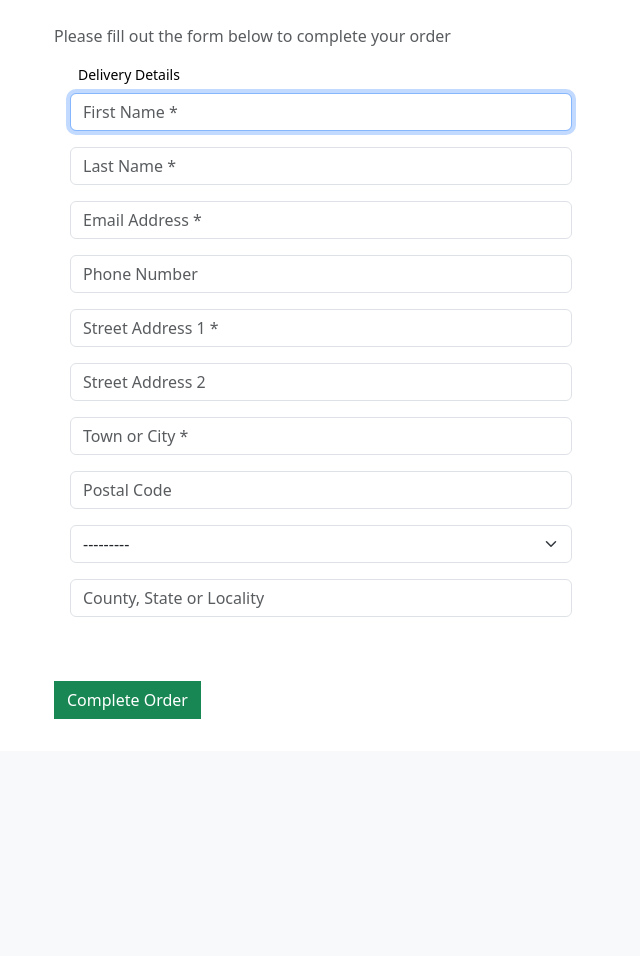
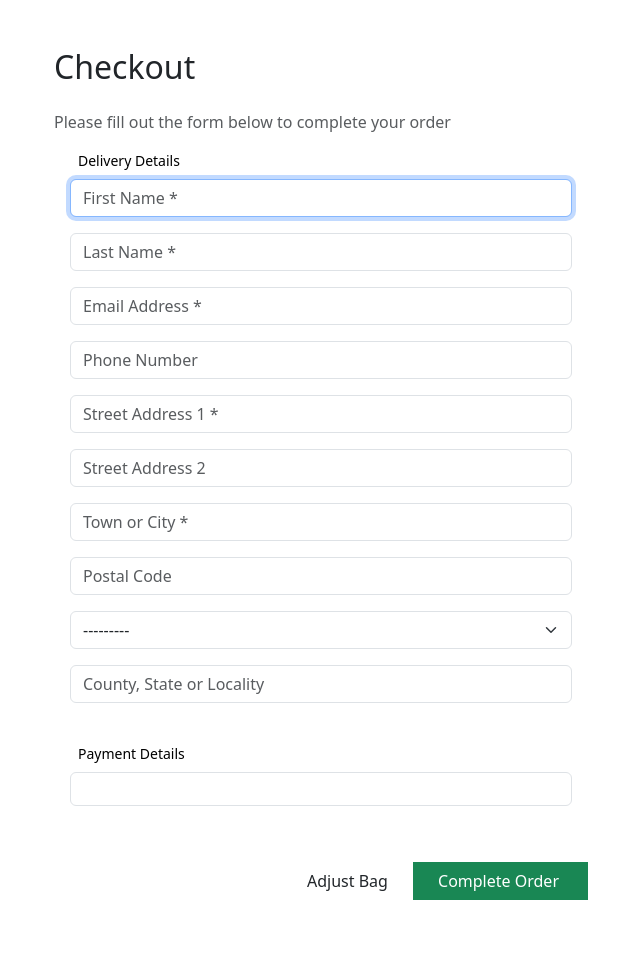
Before and after one commit to Analisa1984/brushed-up-things, a Django app: page /checkout/ in a window 1280 px wide. Shown: the part 219-1175 px from the top of the page, without its empty margins (40-680 px from the left). Before the commit the page ends 938 px from the top, so only its background shows below. Run offline with Django 5.2, Linux system fonts and the light colour scheme; some libraries are stand-ins or nearby versions.

```diff
--- a/checkout/models.py
+++ b/checkout/models.py
@@ -38,6 +38,7 @@ class Order(models.Model):
     county = models.CharField(max_length=60, null=True, blank=True)
     country = CountryField(blank_label='Country *', null=False, blank=False)
     post_code = models.CharField(max_length=30, null=True, blank=True)
+
     shipping_cost = models.DecimalField(max_digits=6,
                                         decimal_places=2,
                                         null=False,
--- a/checkout/templates/checkout/checkout.html
+++ b/checkout/templates/checkout/checkout.html
@@ -1,20 +1,36 @@
 {% extends "base.html" %}
 {% load static %}
-{% load crispy_forms_tags %} {% block content %}
-<div class="container">
+{% load crispy_forms_tags %}
+
+{% block content %}
+<div class="container my-5">
     <div class="row">
         <div class="col-12 col-lg-6">
+            <h2 class="mb-4">Checkout</h2>
             <p class="text-muted">Please fill out the form below to complete your order</p>
-            <form action="" method="POST" id="payment-form">
+
+            <form action="{% url 'checkout' %}" method="POST" id="payment-form">
                 {% csrf_token %}
 
-                <fieldset class="rounded px-3 mb-5">
-                    <legend class="fieldset-label small text-black px-2 w-auto">Delivery Details</legend>
-                    {{ order_form|crispy }} </fieldset>
+                <fieldset class="rounded px-3 mb-4">
+                    <legend class="fieldset-label small text-black px-2 w-auto font-weight-bold">Delivery Details</legend>
+                    {{ order_form|crispy }}
+                </fieldset>
 
-                <div class="submit-button text-right mt-5 mb-2">
-                    <button id="submit-button" class="btn btn-success rounded-0">
+                <fieldset class="rounded px-3 mb-4">
+                    <legend class="fieldset-label small text-black px-2 w-auto font-weight-bold">Payment Details</legend>
+                    <div class="form-control py-3 bg-white" id="card-element"></div>
+                    <div class="text-danger mt-2 small" id="card-errors" role="alert"></div>
+                </fieldset>
+
+                <div class="submit-button text-end mt-5 mb-2">
+                    <a href="{% url 'view_cart' %}" class="btn btn-outline-black rounded-0 me-2">
+                        <span class="icon"><i class="fas fa-chevron-left"></i></span>
+                        <span>Adjust Bag</span>
+                    </a>
+                    <button id="submit-button" class="btn btn-success rounded-0 px-4">
                         <span class="font-weight-bold">Complete Order</span>
+                        <span class="icon ms-1"><i class="fas fa-lock"></i></span>
                     </button>
                 </div>
             </form>
@@ -22,3 +38,9 @@
     </div>
 </div>
 {% endblock %}
+
+{% block postloadjs %}
+    {{ block.super }}
+    {{ stripe_public_key|json_script:"id_stripe_public_key" }}
+    {{ client_secret|json_script:"id_client_secret" }}
+{% endblock %}
```
